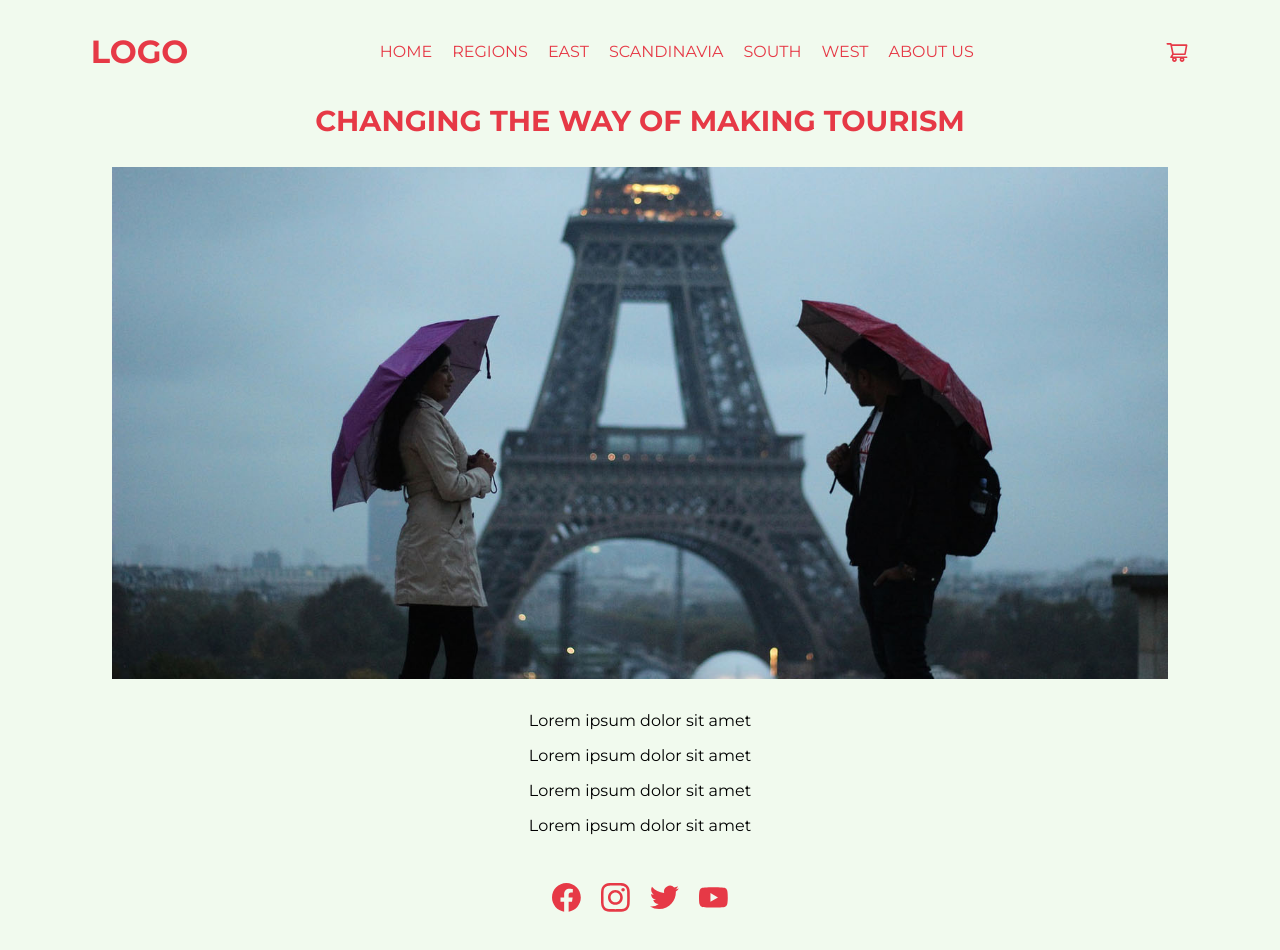
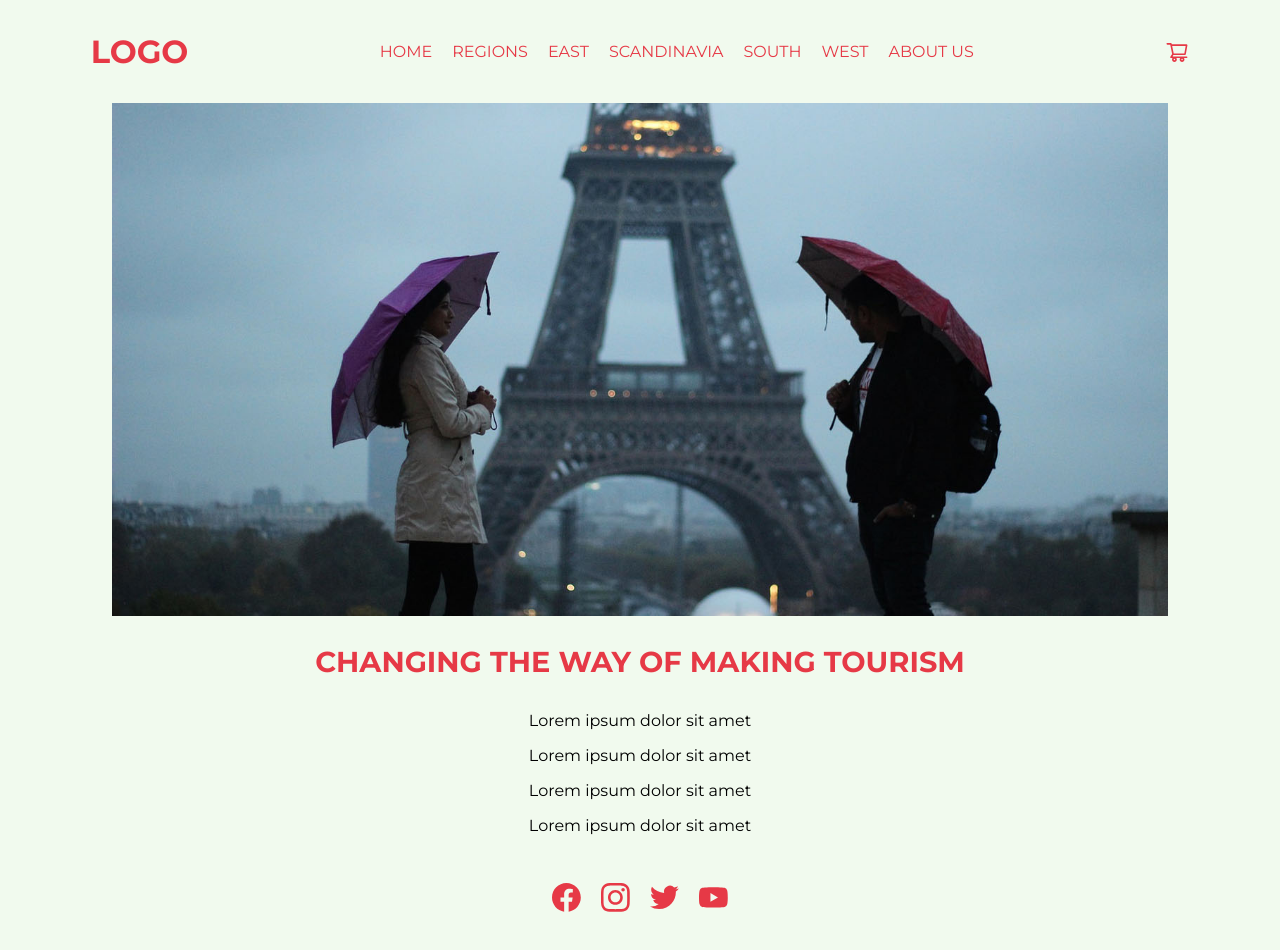
Before and after one commit to franciccone/ecommerce-react, a React (Create React App) app: page /about in a window 1280 px wide. Built offline with nearby package versions, Linux system fonts and the light colour scheme.

Commit message:
Change About Us title order

```diff
--- a/src/components/About/About.css
+++ b/src/components/About/About.css
@@ -11,7 +11,7 @@
 }
 
 .about-title {
-    margin-bottom: 1em;
+    margin-top: 1em;
     text-transform: uppercase;
     font-weight: 700;
     font-size: 1.8rem;
--- a/src/components/About/About.js
+++ b/src/components/About/About.js
@@ -6,8 +6,8 @@ export const About = ( ) => {
 
     return (
         <section className="about-container">
+            <img className="about-img" src={ImgAbout} alt="Tourist guides"/>
             <h2 className="about-title">Changing the way of making tourism</h2>
-            <img className="about-img" src={ImgAbout} alt="Tourist guides"/>
             <article className="about-text">
                 <p className="about-p">Lorem ipsum dolor sit amet</p>
                 <p className="about-p">Lorem ipsum dolor sit amet</p>
```
